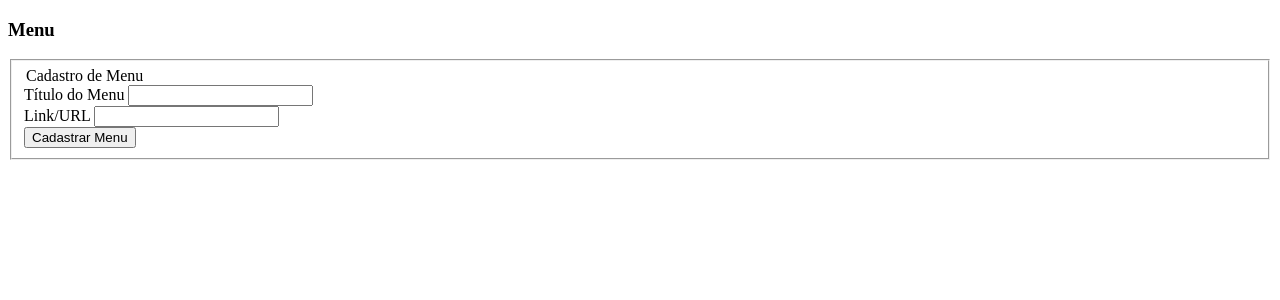
After one commit to TheNeoCarvalho/php-mysql-aulas, a PHP site: page /pages/menu.php in a window 1280 px wide. The commit adds this page. Shown: the top 300 px of the page. Run offline with PHP 8.4, Linux system fonts and the light colour scheme.

Commit message:
INSERT Menu
Inserindo itens de menu.

```diff
--- a/admin_session.php
+++ b/admin_session.php
@@ -54,6 +54,8 @@
 					include('pages/sobre.php');
 				}else if($_REQUEST['page'] == 'artigos'){
 					include('pages/artigos.php');
+				}else if($_REQUEST['page'] == 'menu'){
+					include('pages/menu.php');
 				}else{
 					include('pages/home.php');
 				}
--- /dev/null
+++ b/pages/menu.php
@@ -0,0 +1,32 @@
+<!DOCTYPE html>
+<html lang="en">
+<head>
+	<meta charset="UTF-8">
+	<title>Artigos</title>
+	<style type="text/css">
+		.card { width: 23%; float: left; margin: 5px 5px; }
+	</style>
+</head>
+<body class="container-fluid">
+	<div>
+		<h3 class="jumbotron">Menu</h3>
+		<form method="post" action="cadMenu.php">
+		  <fieldset>
+		  <div class="form-group">
+		   	<legend>Cadastro de Menu</legend>
+		  	<label for="menu">Título do Menu</label>
+		    <input type="text" class="form-control" id="menu" name="menu">
+		  </div>
+		  <div class="form-group">
+		    <label for="url">Link/URL</label>
+		    <input type="text" class="form-control" id="url" name="url">
+		  </div>
+		  <button type="submit" class="btn btn-primary form-control">Cadastrar Menu</button>
+		   </fieldset>
+		</form>
+
+	</div>
+
+
+</body>
+</html>
```
Also changed, not shown: cadMenu.php (added, +16 -0 lines), pages/cadMenu.php (added, +16 -0 lines).
